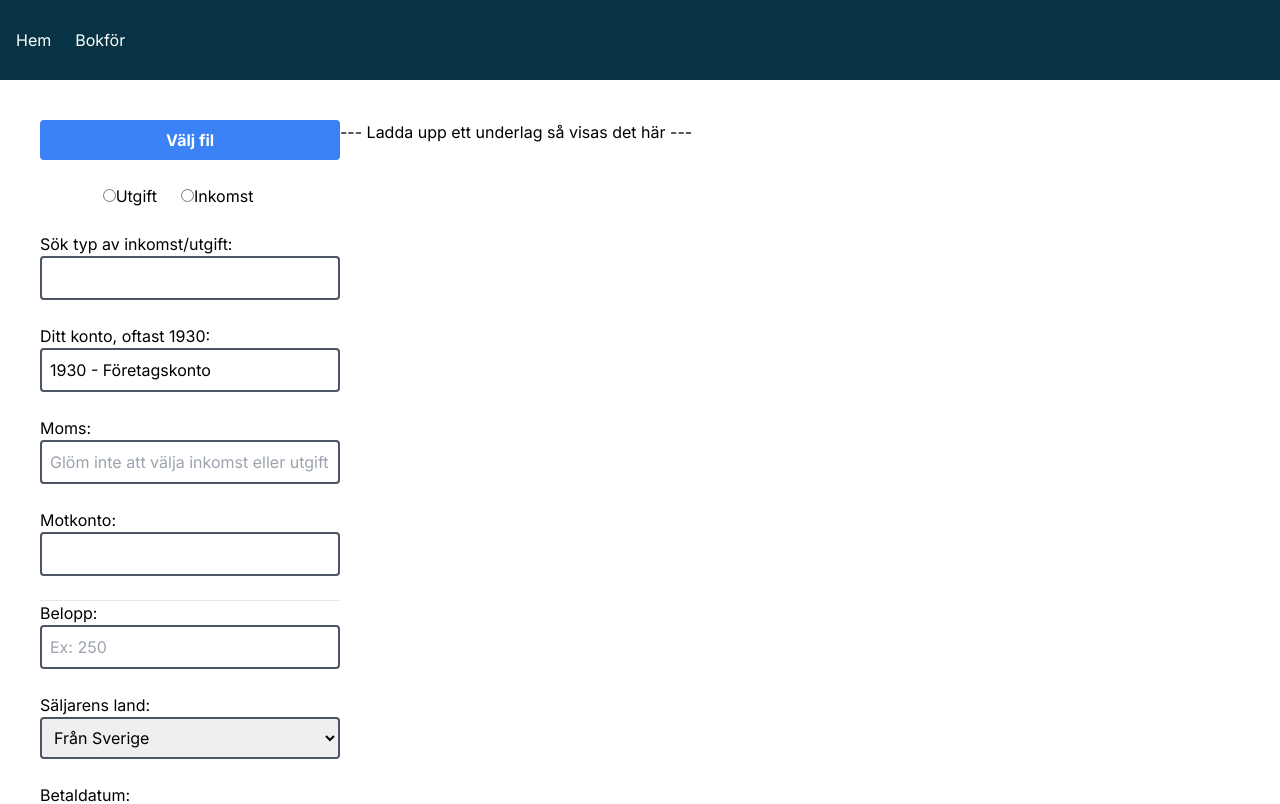
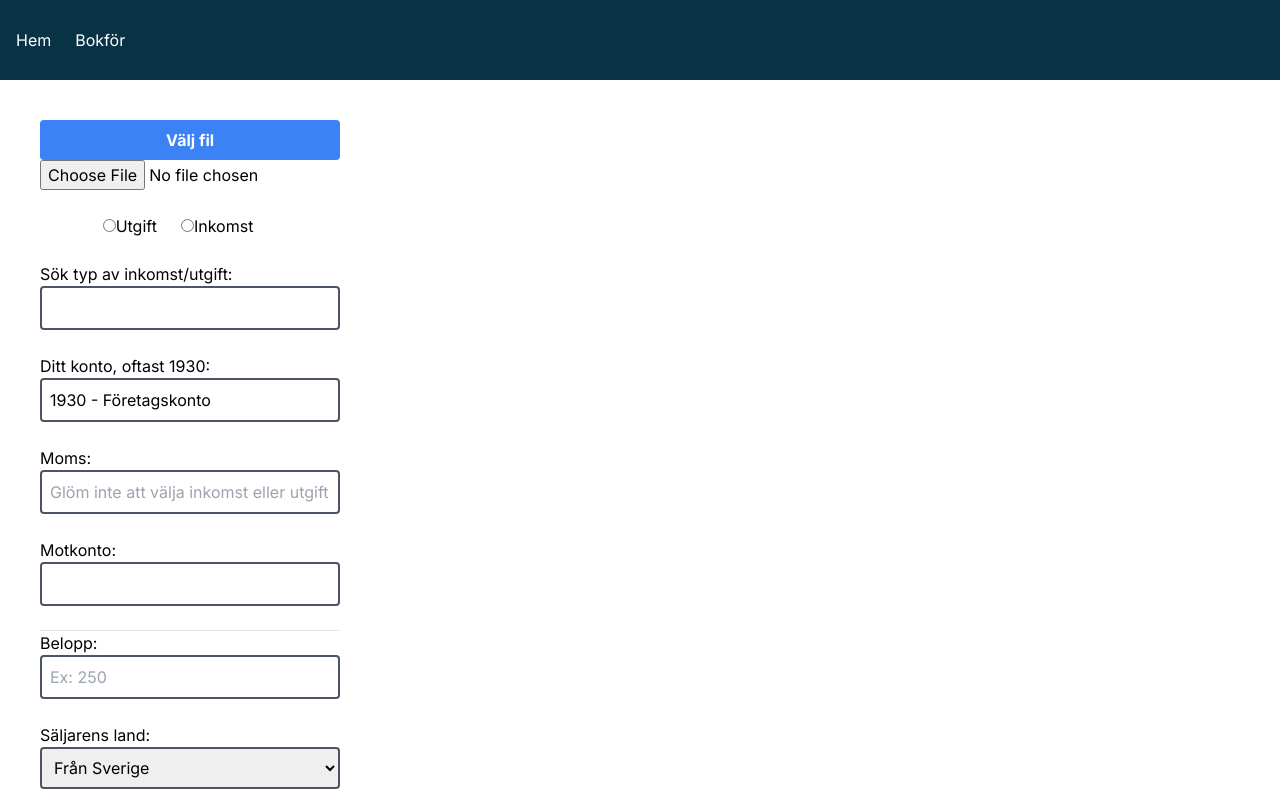
Before and after one commit to RobertAngberg/next, a Next.js app: page /bookkeep in a window 1280 px wide. Shown: the top 804 px of the page. Built offline with nearby package versions, Linux system fonts and the light colour scheme.

Commit message:
Fix file upload and add PDF viewer

```diff
--- a/app/HomeChart.tsx
+++ b/app/HomeChart.tsx
@@ -16,6 +16,7 @@ type HomeChartProps = {
 };
 
 export default function HomeChart({ setYear, chartData }: HomeChartProps) {
+
   const data = {
     labels: chartData?.map((row) => row.datum) || [],
     datasets: [
--- a/app/bookkeep/page.tsx
+++ b/app/bookkeep/page.tsx
@@ -1,6 +1,6 @@
 "use client";
 
-import React, { useState } from "react";
+import React, { ChangeEvent, useState } from "react";
 import AccountSearch from "./AccountSearch";
 import FileUpload from "./FileUpload";
 import InkomstUtgift from "./InkomstUtgift";
@@ -9,7 +9,6 @@ import Information from "./Information";
 import TitleAndComment from "./TitleAndComment";
 import useFetchPost from "./../hooks/useFetchPost";
 
-// Kod längst ner för PDF-viewer
 // Fattar fortfarande inte await postFormData("http://localhost:3000/api", formData); men det funkar
 
 const Bookkeep: React.FC = () => {
@@ -24,6 +23,30 @@ const Bookkeep: React.FC = () => {
   const [datum, setDatum] = useState("");
   const [titel, setTitel] = useState("");
   const [kommentar, setKommentar] = useState("");
+
+  const [pdfUrl, setPdfUrl] = useState<string | null>(null);
+
+  const handleFileChange = (event: ChangeEvent<HTMLInputElement>) => {
+    const file = event.target.files ? event.target.files[0] : null;
+
+    if (file) {
+      const fileType = file.type;
+      const validImageTypes = ["image/jpeg", "image/png"];
+
+      if (
+        fileType === "application/pdf" ||
+        validImageTypes.includes(fileType)
+      ) {
+        const fileUrl = URL.createObjectURL(file);
+        setPdfUrl(fileUrl); // Assuming setFileUrl is the state setter function for handling the file URL
+      } else {
+        setPdfUrl(null);
+        alert("Please upload a PDF or an image file.");
+      }
+    } else {
+      setPdfUrl(null);
+    }
+  };
 
   const postFormData = useFetchPost();
 
@@ -55,6 +78,13 @@ const Bookkeep: React.FC = () => {
       <div className="w-1/4">
         {/* <form onSubmit={handleSubmit}> */}
         <FileUpload file={file} setFile={setFile} />
+
+        <input
+          type="file"
+          accept="application/pdf,image/png,image/jpeg"
+          onChange={handleFileChange}
+        />
+
         <InkomstUtgift
           radioInkomstUtgift={radioInkomstUtgift}
           setRadioInkomstUtgift={setRadioInkomstUtgift}
@@ -93,8 +123,16 @@ const Bookkeep: React.FC = () => {
         </button>
         {/* </form> */}
       </div>
-      <div className="column-right">
-        <p>--- Ladda upp ett underlag så visas det här ---</p>
+      <div className="w-4/5 ml-10">
+        {pdfUrl && (
+          <iframe
+            src={pdfUrl}
+            width="100%"
+            height="100%"
+            style={{ border: "none" }}
+            title="PDF Viewer"
+          ></iframe>
+        )}
       </div>
     </div>
   );
@@ -106,33 +144,33 @@ export default Bookkeep;
 // import React, { useState, ChangeEvent } from "react";
 
 // const PdfViewer: React.FC = () => {
-//   const [pdfUrl, setPdfUrl] = useState<string | null>(null);
+// const [pdfUrl, setPdfUrl] = useState<string | null>(null);
 
-//   const handleFileChange = (event: ChangeEvent<HTMLInputElement>) => {
-//     const file = event.target.files ? event.target.files[0] : null;
+// const handleFileChange = (event: ChangeEvent<HTMLInputElement>) => {
+//   const file = event.target.files ? event.target.files[0] : null;
 
-//     if (file && file.type === "application/pdf") {
-//       const fileUrl = URL.createObjectURL(file);
-//       setPdfUrl(fileUrl);
-//     } else {
-//       setPdfUrl(null);
-//       alert("Please upload a PDF file.");
-//     }
-//   };
+//   if (file && file.type === "application/pdf") {
+//     const fileUrl = URL.createObjectURL(file);
+//     setPdfUrl(fileUrl);
+//   } else {
+//     setPdfUrl(null);
+//     alert("Please upload a PDF file.");
+//   }
+// };
 
 //   return (
-//     <div>
-//       <input type="file" accept="application/pdf" onChange={handleFileChange} />
-//       {pdfUrl && (
-//         <iframe
-//           src={pdfUrl}
-//           width="100%"
-//           height="600px"
-//           style={{ border: "none" }}
-//           title="PDF Viewer"
-//         ></iframe>
-//       )}
-//     </div>
+// <div>
+//   <input type="file" accept="application/pdf" onChange={handleFileChange} />
+//   {pdfUrl && (
+//     <iframe
+//       src={pdfUrl}
+//       width="100%"
+//       height="600px"
+//       style={{ border: "none" }}
+//       title="PDF Viewer"
+//     ></iframe>
+//   )}
+// </div>
 //   );
 // };
 
```
Also changed, not shown: public/assets/asdf.jpg (deleted).
